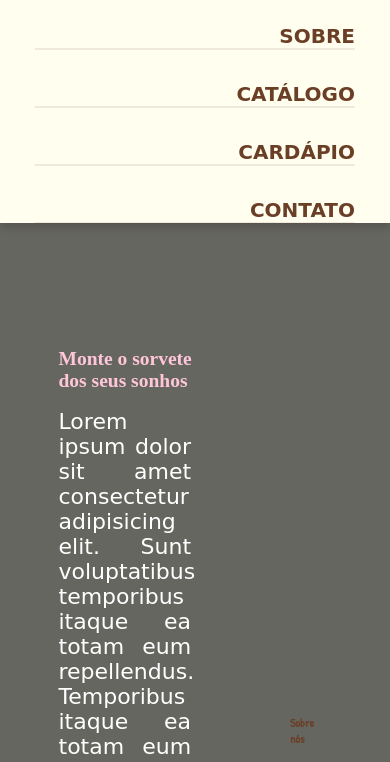
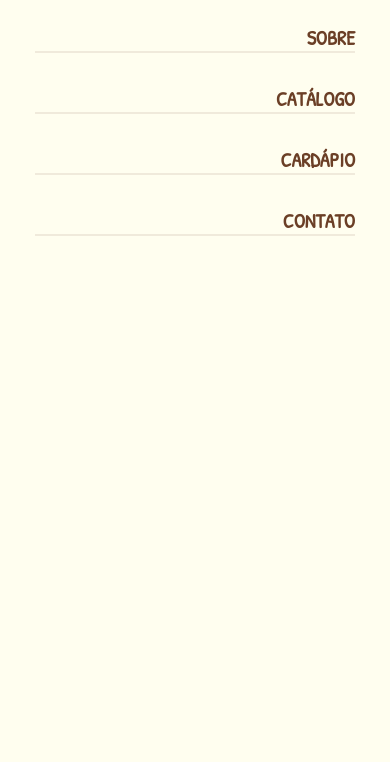
Before and after one commit to ferreira-leonardo/21.Projeto-sorveteria, a plain HTML site: page index.html in a window 390 px wide. Both pictures are taken after a click on the button 331 px from the left and 33 px from the top of the page. Shown: the part 72-834 px from the top of the page. Drawn offline with nearby package versions, Linux system fonts and the light colour scheme.

Commit message:
mudei a font-family

```diff
--- a/styles/media.css
+++ b/styles/media.css
@@ -1,4 +1,6 @@
 @charset "UTF-8";
+
+
 
 :root{
     --marrom: #6B3F26;
@@ -188,6 +190,6 @@
 
     .open{
         display: block;
-        height: 25vh;
+        height: 100vh;
     }
 }
--- a/styles/style.css
+++ b/styles/style.css
@@ -58,7 +58,7 @@ header{
 .logo h1{
     color: rgb(0, 191, 229);
     font-size: 4rem;
-    font-family: 'Patrick Hand', cursive;
+    font-family: var(--font);
 }
 
 .logo h1 span{
@@ -86,7 +86,7 @@ header{
     text-decoration: none;
     font-size: 2rem;
     color: #6b3f26;
-    font-family: cursive;
+    font-family: var(--font);
     font-weight: 600;
     text-transform: uppercase;
     transition: .2s all;
```
